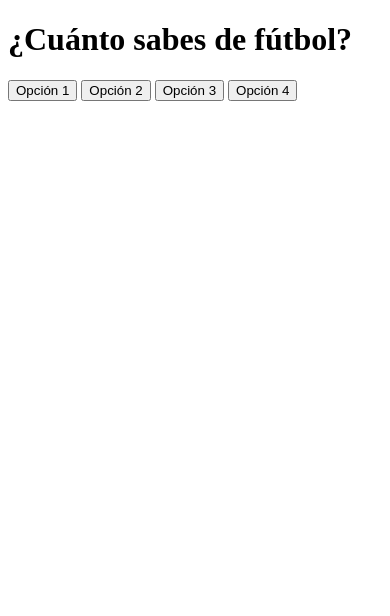
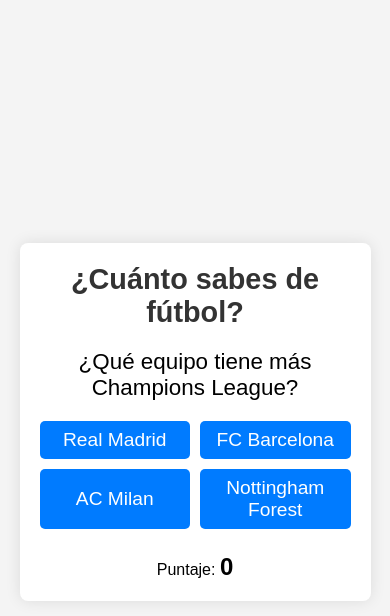
Before and after one commit to alejandrorumi-dev/FootballQuiz, a plain HTML site: page index.html in a window 390 px wide. Drawn offline with Linux system fonts and the light colour scheme.

Commit message:
Finished Football Quiz

```diff
--- a/assets/css/style.css
+++ b/assets/css/style.css
@@ -0,0 +1,178 @@
+/* Estilos generales */
+* {
+	margin: 0;
+	padding: 0;
+	box-sizing: border-box;
+  }
+
+  body {
+	font-family: Arial, sans-serif;
+	display: flex;
+	justify-content: center;
+	align-items: center;
+	height: 100vh;
+	background-color: #f4f4f4;
+  }
+
+  #quiz__container {
+	background-color: #fff;
+	padding: 20px;
+	border-radius: 8px;
+	box-shadow: 0 0 15px rgba(0, 0, 0, 0.1);
+	width: 100%;
+	max-width: 600px;
+	text-align: center;
+  }
+
+  .quiz__title {
+	font-size: 2rem;
+	margin-bottom: 20px;
+	color: #333;
+  }
+
+  .quiz__question {
+	font-size: 1.2rem;
+	margin-bottom: 20px;
+  }
+
+  .quiz__options {
+	display: grid;
+	grid-template-columns: 1fr;
+	gap: 10px;
+  }
+
+  .quiz__option {
+	background-color: #007bff;
+	color: #fff;
+	padding: 10px;
+	font-size: 1rem;
+	border: none;
+	border-radius: 5px;
+	cursor: pointer;
+	transition: background-color 0.3s;
+  }
+
+  .quiz__option:hover {
+	background-color: #0056b3;
+  }
+
+  /* Puntaje */
+  #score {
+	font-size: 1.5rem;
+	font-weight: bold;
+	margin-top: 20px;
+  }
+
+  /* Estilo del botón de reiniciar */
+.quiz__restart {
+	background-color: #28a745;
+	color: #fff;
+	font-size: 1.2rem;
+	padding: 10px 20px;
+	border: none;
+	border-radius: 5px;
+	cursor: pointer;
+	margin-top: 20px;
+	display: block;
+	margin-left: auto;
+	margin-right: auto;
+  }
+
+  .quiz__restart:hover {
+	background-color: #218838;
+  }
+
+
+  /* Media Queries para hacerlo responsive */
+
+  /* Pantallas pequeñas (móviles) */
+  @media (max-width: 540px) {
+	#quiz__container {
+		width: 90%;
+	}
+
+	.quiz__title {
+	  font-size: 1.5rem;
+	}
+
+	.quiz__question {
+	  font-size: 1rem;
+	}
+
+	.quiz__options {
+		margin-bottom: 1.5rem;
+	}
+
+	.quiz__option {
+	  font-size: 0.9rem;
+	  padding: 8px;
+	}
+  }
+
+  /* Pantallas medianas (tabletas) */
+  @media (max-width: 768px) {
+	.quiz__options {
+	  grid-template-columns: 1fr 1fr;  /* Dos botones por fila */
+	  margin-bottom: 1.5rem;
+	}
+
+	.quiz__title {
+	  font-size: 1.8rem;
+	}
+
+	.quiz__question {
+	  font-size: 1.4rem;
+	}
+
+	.quiz__option {
+	  font-size: 1.2rem;
+	}
+  }
+
+  @media (max-width: 912px) {
+	.quiz__options {
+	  margin-bottom: 1.5rem;
+	}
+
+	.quiz__title {
+	  font-size: 1.8rem;
+	}
+
+	.quiz__question {
+	  font-size: 1.4rem;
+	}
+
+	.quiz__option {
+	  font-size: 1.2rem;
+	}
+  }
+
+  /* Pantallas grandes (escritorios) */
+  @media (min-width: 1024px) {
+	#quiz__container {
+	  width: 80%;
+	  max-width: 800px;
+	}
+
+	.quiz__options {
+		grid-template-columns: 1fr 1fr;  /* Dos botones por fila */
+		margin-bottom: 1.5rem;
+	}
+
+	.quiz__title {
+		font-size: 2.3rem;
+	  }
+
+	  .quiz__question {
+		font-size: 1.8rem;
+	  }
+
+	  .quiz__option {
+		font-size: 1.6rem;
+	  }
+
+	  .quiz__score,
+	  #score {
+		font-size: 2rem;
+	  }
+  }
--- a/assets/js/script.js
+++ b/assets/js/script.js
@@ -0,0 +1,91 @@
+fetch('data/questions.json')
+  .then(response => response.json())
+  .then(preguntas => {
+    let currentQuestionIndex = 0; // Índice de la pregunta actual
+    let score = 0; // Puntaje
+
+    const quizContainer = document.getElementById('quiz__container');  // Contenedor del quiz
+    const scoreDisplay = document.getElementById('score');  // Para mostrar el puntaje
+    const questionDisplay = document.querySelector('.quiz__question');  // Para mostrar la pregunta
+    const optionsDisplay = document.querySelector('.quiz__options');  // Para mostrar las opciones
+    const restartButton = document.createElement('button');  // Crear el botón de reiniciar
+
+    // Función para mostrar una pregunta
+    function mostrarPregunta() {
+      const pregunta = preguntas[currentQuestionIndex];
+      const opciones = pregunta.options;
+
+      // Mostrar la pregunta en el HTML
+      questionDisplay.textContent = pregunta.question;
+
+      // Asignar las opciones a los botones
+      const botones = document.querySelectorAll('.quiz__option');
+
+      botones.forEach((boton, index) => {
+        boton.textContent = opciones[index] || '';  // Si no hay opción, dejar vacío
+        boton.onclick = () => verificarRespuesta(opciones[index], pregunta.correctAnswer);
+      });
+    }
+
+    // Función para verificar la respuesta
+    function verificarRespuesta(opcionSeleccionada, respuestaCorrecta) {
+      if (opcionSeleccionada === respuestaCorrecta) {
+        score++;
+        alert('¡Correcto!');
+      } else {
+        alert('Incorrecto.');
+      }
+
+      // Actualizar el puntaje
+      scoreDisplay.textContent = score;
+
+      // Avanzar a la siguiente pregunta
+      currentQuestionIndex++;
+
+      // Comprobar si hay más preguntas
+      if (currentQuestionIndex < preguntas.length) {
+        mostrarPregunta();
+      } else {
+        // Si ya no hay más preguntas, terminar el quiz
+        mostrarFinal();
+      }
+    }
+
+    // Función para mostrar el resultado final y el botón de reiniciar
+    function mostrarFinal() {
+      // Ocultar el quiz
+      quizContainer.style.display = 'none';
+
+      // Mostrar el puntaje final
+      alert('¡Juego terminado! Tu puntaje final es: ' + score);
+
+      // Crear el botón de reiniciar
+      restartButton.textContent = 'Volver a jugar';
+      restartButton.classList.add('quiz__restart');
+      restartButton.onclick = reiniciarJuego;
+
+      // Mostrar el botón de reiniciar
+      document.body.appendChild(restartButton);
+    }
+
+    // Función para reiniciar el juego
+    function reiniciarJuego() {
+      // Reiniciar variables
+      currentQuestionIndex = 0;
+      score = 0;
+      scoreDisplay.textContent = score;
+
+      // Ocultar el botón de reiniciar
+      restartButton.style.display = 'none';
+
+      // Volver a mostrar el quiz
+      quizContainer.style.display = 'block';
+
+      // Mostrar la primera pregunta
+      mostrarPregunta();
+    }
+
+    // Iniciar el juego con la primera pregunta
+    mostrarPregunta();
+  })
+  .catch(error => console.error('Error al cargar las preguntas:', error));
--- a/data/questions.json
+++ b/data/questions.json
@@ -1,7 +1,7 @@
 [
 	{
 		"question": "¿Qué equipo tiene más Champions League?",
-		"answers": [
+		"options": [
 			"Real Madrid",
 			"FC Barcelona",
 			"AC Milan",
@@ -11,7 +11,7 @@
 	},
 	{
 		"question": "¿Qué equipo juega sus partidos en Old Trafford?",
-		"answers": [
+		"options": [
 			"Tottenham Hotspur",
 			"Manchester City",
 			"Manchester United",
@@ -21,7 +21,7 @@
 	},
 	{
 		"question": "Si hablamos de Balones de Oro, Cristiano Ronaldo tiene...",
-		"answers": [
+		"options": [
 			"5",
 			"6",
 			"4",
@@ -31,7 +31,7 @@
 	},
 	{
 		"question": "¿Cuál fue el equipo con el que Xabi Alonso ganó la Bundesliga como entrenador?",
-		"answers": [
+		"options": [
 			"Borusia Dortmund",
 			"Bayern Munich",
 			"FC Schalke 04",
@@ -41,7 +41,7 @@
 	},
 	{
 		"question": "¿Como se apodan los aficionados del FC Barcelona?",
-		"answers": [
+		"options": [
 			"Culés",
 			"Madridistas",
 			"Atléticos",
--- a/index.html
+++ b/index.html
@@ -5,21 +5,21 @@
 	<meta charset="UTF-8">
 	<meta name="viewport" content="width=device-width, initial-scale=1.0">
 	<title>Football Quiz</title>
-	<link rel="stylesheet" href="assets/css/styles.css">
+	<link rel="stylesheet" href="assets/css/style.css">
 	<link rel="icon" href="assets/img/favicon.ico">
 </head>
 
 <body>
 	<main id="quiz__container">
 		<h1 class="quiz__title">¿Cuánto sabes de fútbol?</h1>
-		<div class="quiz__question">
-			<div class="quiz__options">
-				<button class="quiz__option">Opción 1</button>
-				<button class="quiz__option">Opción 2</button>
-				<button class="quiz__option">Opción 3</button>
-				<button class="quiz__option">Opción 4</button>
-			</div>
+		<div class="quiz__question"></div>
+		<div class="quiz__options">
+			<button class="quiz__option">Opción 1</button>
+			<button class="quiz__option">Opción 2</button>
+			<button class="quiz__option">Opción 3</button>
+			<button class="quiz__option">Opción 4</button>
 		</div>
+		<div class="quiz__score">Puntaje: <span id="score">0</span></div>
 	</main>
 	<script src="assets/js/script.js"></script>
 </body>
```
